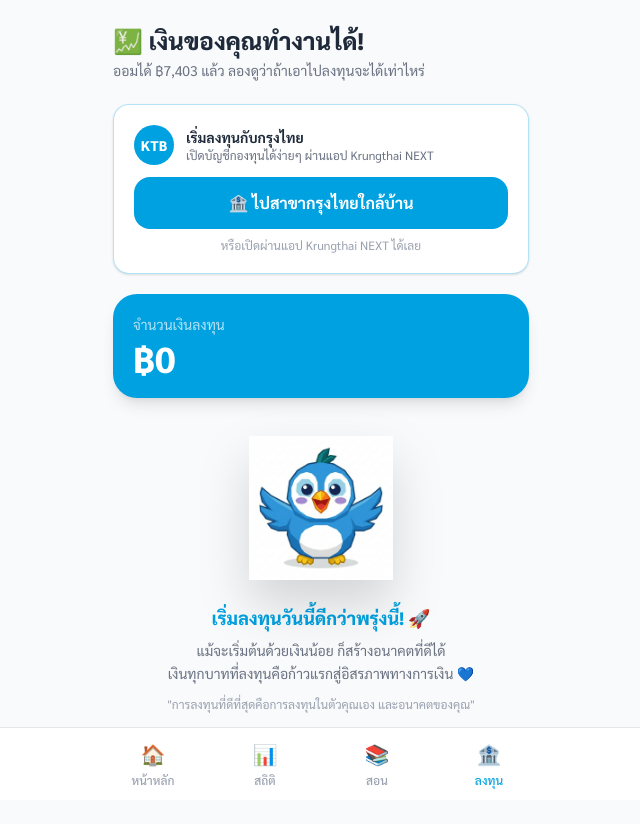
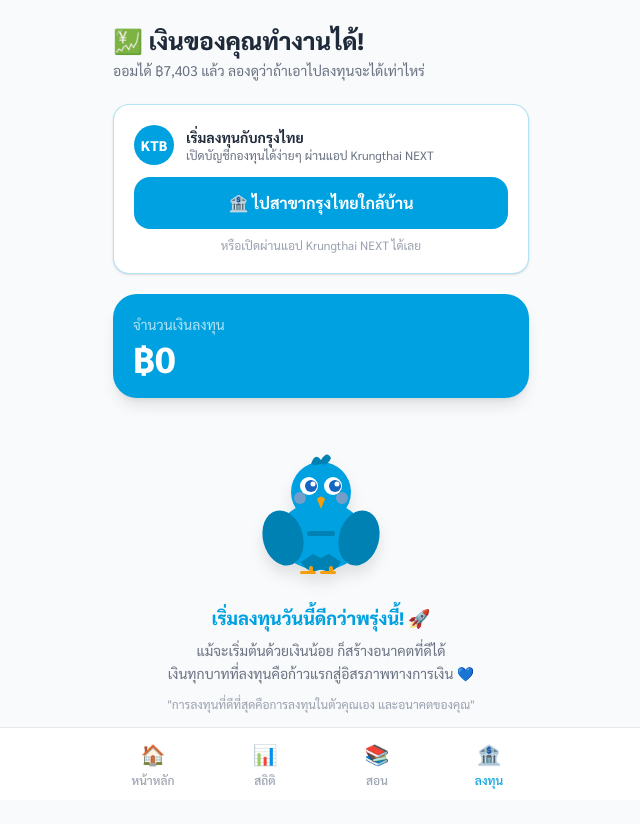
Before and after one commit to Toodmuk/redesignbanking, a Next.js app: page /invest in a window 1280 px wide. Shown: the whole page, without its empty margins (319-959 px from the left). Built offline with nearby package versions, Linux system fonts and the light colour scheme.

Commit message:
chore: use SVG mascot for pages, but new PNG for iOS icon

```diff
--- a/src/app/invest/page.tsx
+++ b/src/app/invest/page.tsx
@@ -2,7 +2,6 @@
 
 import { useState } from "react";
 import { motion, AnimatePresence } from "framer-motion";
-import Image from "next/image";
 import BottomNav from "@/components/BottomNav";
 import { usePiggyStore } from "@/store/piggyStore";
 
@@ -95,17 +94,31 @@
   );
 }
 
+// ─── Blue Bird Mascot ─────────────────────────────────────────────────────────
 function BlueBirdMascot() {
   return (
-    <div className="relative w-36 h-36 drop-shadow-2xl">
-      <Image
-        src="/bird-mascot.png"
-        alt="Krungthai Blue Bird Mascot"
-        fill
-        className="object-contain"
-        priority
-      />
-    </div>
+    <svg width="144" height="144" viewBox="0 0 144 144" fill="none" xmlns="http://www.w3.org/2000/svg" className="drop-shadow-xl">
+      <ellipse cx="72" cy="100" rx="44" ry="34" fill="#00A1E0" />
+      <ellipse cx="34" cy="102" rx="20" ry="28" fill="#0081B3" transform="rotate(-15 34 102)" />
+      <ellipse cx="110" cy="102" rx="20" ry="28" fill="#0081B3" transform="rotate(15 110 102)" />
+      <path d="M52 126 Q60 140 72 133 Q84 140 92 126 L80 118 L72 122 L64 118 Z" fill="#0081B3" />
+      <circle cx="72" cy="56" r="30" fill="#00A1E0" />
+      <path d="M62 28 Q66 16 72 24 Q78 14 82 22 Q79 30 72 28 Q65 30 62 28Z" fill="#0081B3" />
+      <circle cx="60" cy="50" r="9" fill="white" />
+      <circle cx="62" cy="50" r="6" fill="#1565C0" />
+      <circle cx="64" cy="48" r="2.5" fill="white" />
+      <circle cx="84" cy="50" r="9" fill="white" />
+      <circle cx="86" cy="50" r="6" fill="#1565C0" />
+      <circle cx="88" cy="48" r="2.5" fill="white" />
+      <path d="M68 63 L72 73 L76 63 Q72 58 68 63Z" fill="#F59E0B" />
+      <circle cx="51" cy="62" r="6" fill="#FF9BB0" opacity="0.45" />
+      <circle cx="93" cy="62" r="6" fill="#FF9BB0" opacity="0.45" />
+      <rect x="58" y="95" width="28" height="5" rx="2.5" fill="#0081B3" />
+      <rect x="60" y="130" width="4" height="8" rx="2" fill="#F59E0B" />
+      <rect x="51" y="135" width="16" height="3" rx="1.5" fill="#F59E0B" />
+      <rect x="80" y="130" width="4" height="8" rx="2" fill="#F59E0B" />
+      <rect x="71" y="135" width="16" height="3" rx="1.5" fill="#F59E0B" />
+    </svg>
   );
 }
 
--- a/src/app/page.tsx
+++ b/src/app/page.tsx
@@ -3,7 +3,6 @@
 import { useState, useRef, useCallback } from "react";
 import { motion, AnimatePresence } from "framer-motion";
 import Link from "next/link";
-import Image from "next/image";
 import BottomNav from "@/components/BottomNav";
 import { usePiggyStore } from "@/store/piggyStore";
 
@@ -249,17 +248,43 @@
 }
 
 
+// ─── Blue Bird Mascot ─────────────────────────────────────────────────────────
 function BlueBirdMascot() {
   return (
-    <div className="relative w-36 h-36 drop-shadow-2xl">
-      <Image
-        src="/bird-mascot.png"
-        alt="Krungthai Blue Bird Mascot"
-        fill
-        className="object-contain"
-        priority
-      />
-    </div>
+    <svg width="144" height="144" viewBox="0 0 144 144" fill="none" xmlns="http://www.w3.org/2000/svg" className="drop-shadow-xl">
+      {/* Body */}
+      <ellipse cx="72" cy="100" rx="44" ry="34" fill="#00A1E0" />
+      {/* Wing left */}
+      <ellipse cx="34" cy="102" rx="20" ry="28" fill="#0081B3" transform="rotate(-15 34 102)" />
+      {/* Wing right */}
+      <ellipse cx="110" cy="102" rx="20" ry="28" fill="#0081B3" transform="rotate(15 110 102)" />
+      {/* Tail */}
+      <path d="M52 126 Q60 140 72 133 Q84 140 92 126 L80 118 L72 122 L64 118 Z" fill="#0081B3" />
+      {/* Head */}
+      <circle cx="72" cy="56" r="30" fill="#00A1E0" />
+      {/* Crest feathers */}
+      <path d="M62 28 Q66 16 72 24 Q78 14 82 22 Q79 30 72 28 Q65 30 62 28Z" fill="#0081B3" />
+      {/* Eye left */}
+      <circle cx="60" cy="50" r="9" fill="white" />
+      <circle cx="62" cy="50" r="6" fill="#1565C0" />
+      <circle cx="64" cy="48" r="2.5" fill="white" />
+      {/* Eye right */}
+      <circle cx="84" cy="50" r="9" fill="white" />
+      <circle cx="86" cy="50" r="6" fill="#1565C0" />
+      <circle cx="88" cy="48" r="2.5" fill="white" />
+      {/* Beak */}
+      <path d="M68 63 L72 73 L76 63 Q72 58 68 63Z" fill="#F59E0B" />
+      {/* Blush */}
+      <circle cx="51" cy="62" r="6" fill="#FF9BB0" opacity="0.45" />
+      <circle cx="93" cy="62" r="6" fill="#FF9BB0" opacity="0.45" />
+      {/* Coin slot on belly */}
+      <rect x="58" y="95" width="28" height="5" rx="2.5" fill="#0081B3" />
+      {/* Feet */}
+      <rect x="60" y="130" width="4" height="8" rx="2" fill="#F59E0B" />
+      <rect x="51" y="135" width="16" height="3" rx="1.5" fill="#F59E0B" />
+      <rect x="80" y="130" width="4" height="8" rx="2" fill="#F59E0B" />
+      <rect x="71" y="135" width="16" height="3" rx="1.5" fill="#F59E0B" />
+    </svg>
   );
 }
 
```
Also changed, not shown: public/apple-touch-icon.png, public/bird-mascot.png.
